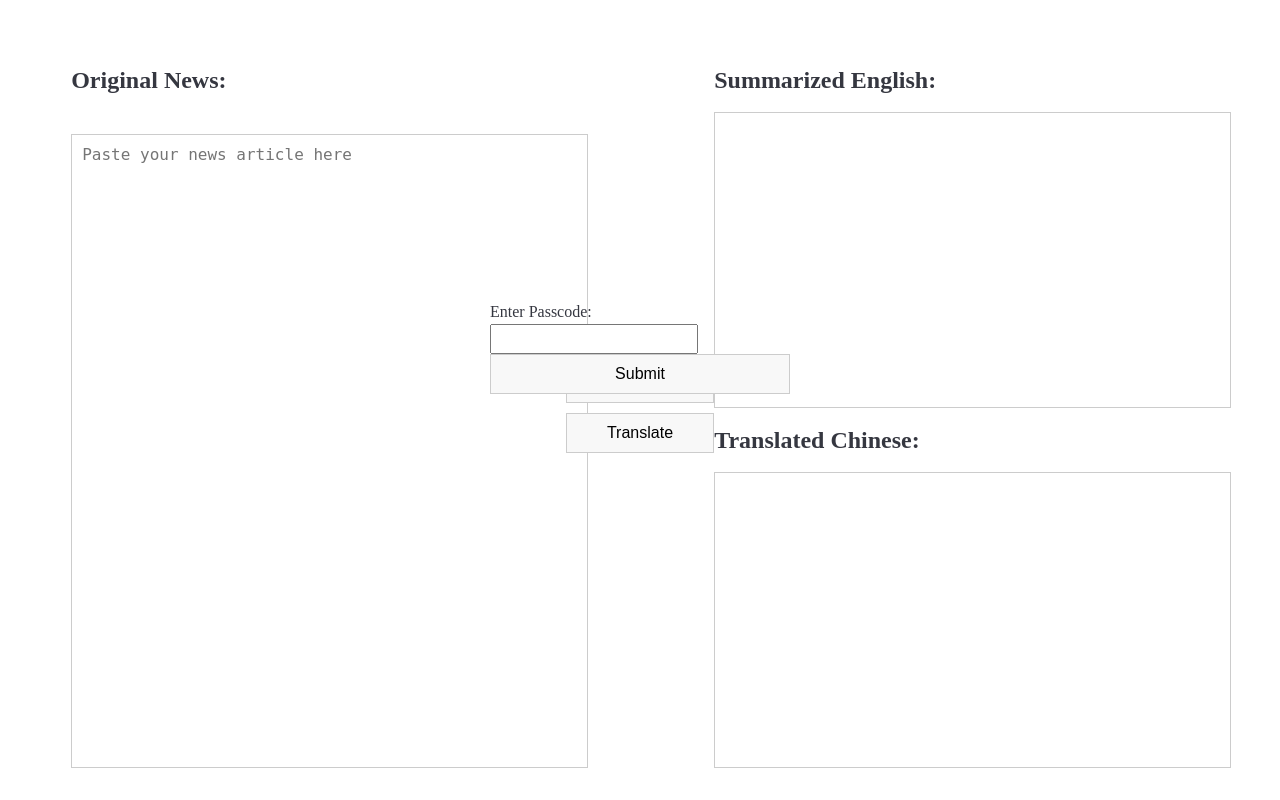
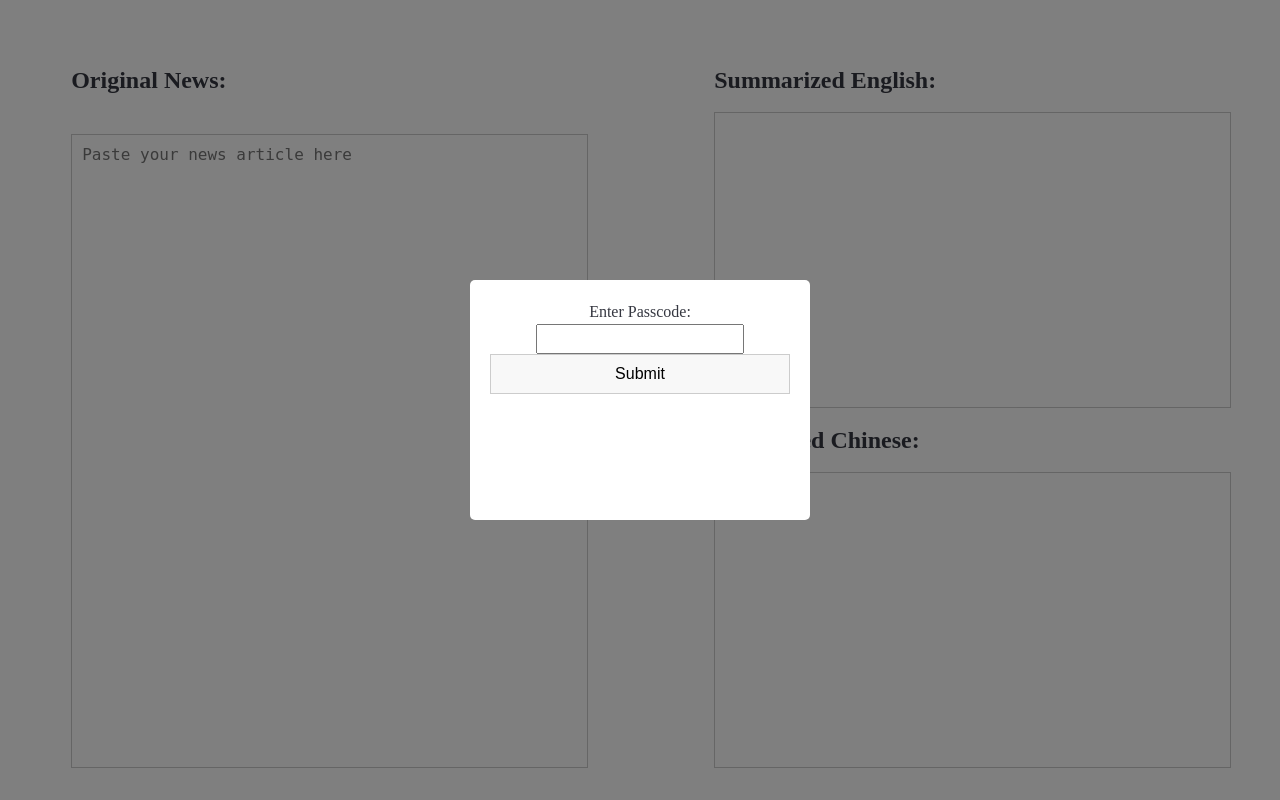
Before and after one commit to hiroayumi/gvf-news, a Flask app: page / in a window 1280 px wide. Run offline with Flask 2, Linux system fonts and the light colour scheme; some web fonts are replaced.

Commit message:
Update main.css

```diff
--- a/static/main.css
+++ b/static/main.css
@@ -98,3 +98,24 @@ button:hover {
 output textarea {
     height: 45%;
 }
+
+.overlay {
+  position: fixed;
+  top: 0;
+  left: 0;
+  width: 100%;
+  height: 100%;
+  background-color: rgba(0, 0, 0, 0.5);
+  z-index: 1000;
+  display: flex;
+  justify-content: center;
+  align-items: center;
+}
+
+.popup {
+  background-color: white;
+  border-radius: 5px;
+  padding: 20px;
+  text-align: center;
+  z-index: 1001;
+}
```
